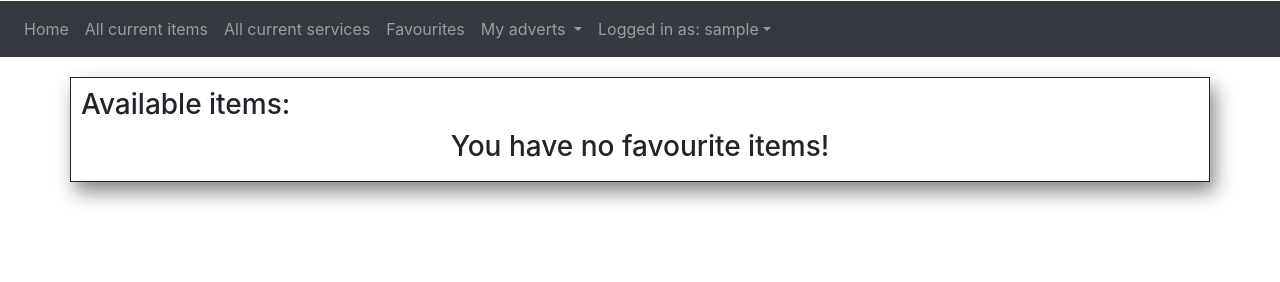
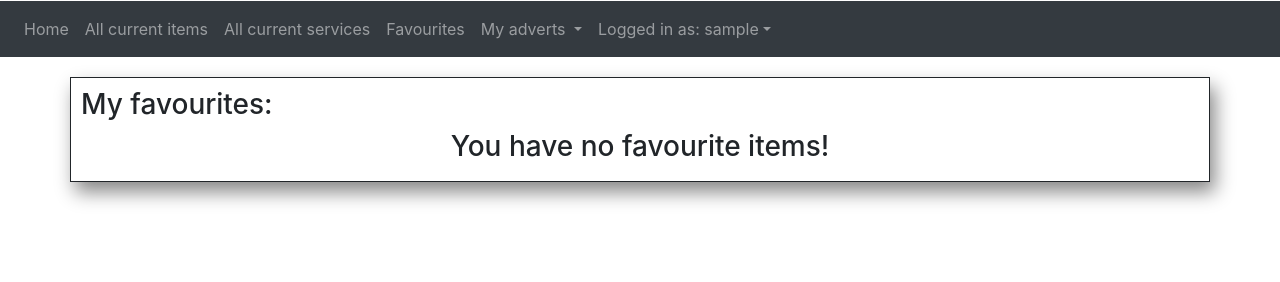
Before and after one commit to Gedasikas/DjangoBalticWave, a Django app: page /balticwave/myfavourites/ in a window 1280 px wide. Shown: the part 199-481 px from the top of the page. Run offline with Django 4.2, Linux system fonts and the light colour scheme; the visitor is signed in with stand-in values (Sample User, id 1); data that the repository does not hold is empty; some libraries are stand-ins or nearby versions.

Commit message:
2023 03 13

```diff
--- a/mysite/balticwave/templates/favourites.html
+++ b/mysite/balticwave/templates/favourites.html
@@ -2,7 +2,7 @@
 {% load static %}
 {% block content %}
 <div class="container" style="margin-top:20px; margin-bottom:20px">
-    <h3>Available items:</h3>
+    <h3>My favourites:</h3>
     {% if new %}
     <div class="card-columns">
         {% for product in new %}
```
